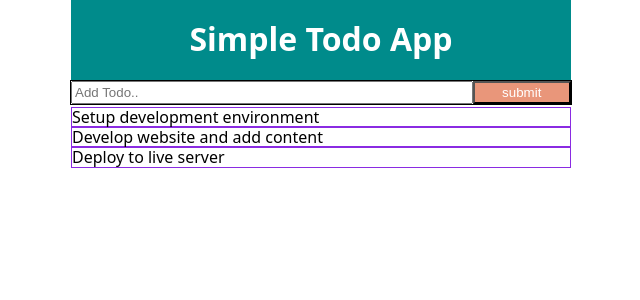
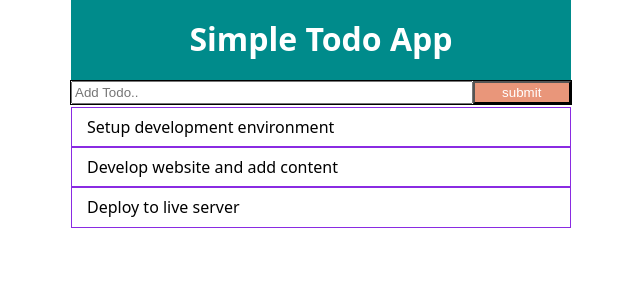
Before and after one commit to elfaro1453/Belajar-Website, a React (Create React App) app in the folder 04-React/project/01-todo-app/: page / in a window 1280 px wide. Shown: the top 300 px of the page, without its empty margins (319-959 px from the left). Built offline with nearby package versions, Linux system fonts and the light colour scheme.

Commit message:
add padding to item list

```diff
--- a/04-React/project/01-todo-app/src/components/styles/TodoItem.css
+++ b/04-React/project/01-todo-app/src/components/styles/TodoItem.css
@@ -1,4 +1,5 @@
 .itemlist {
   border: 1px solid blueviolet;
   list-style-type: none;
+  padding: 10px 15px;
 }
```
